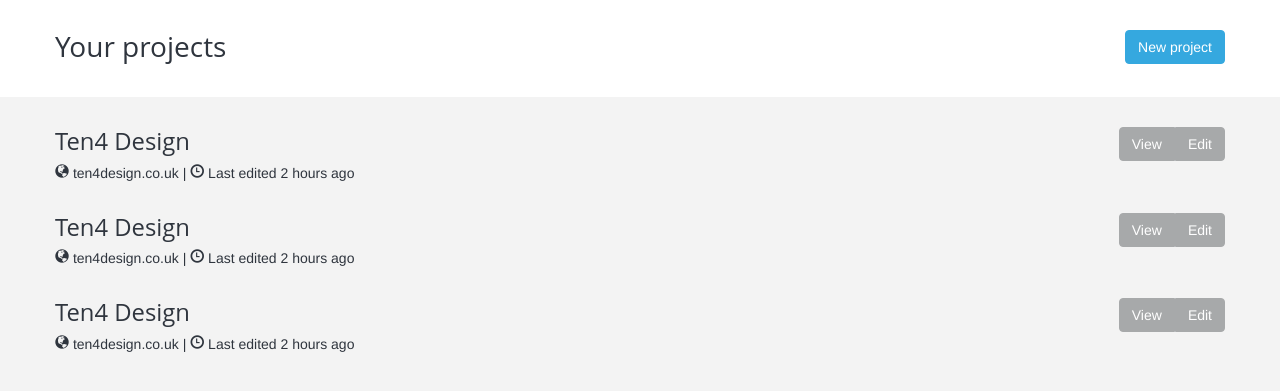
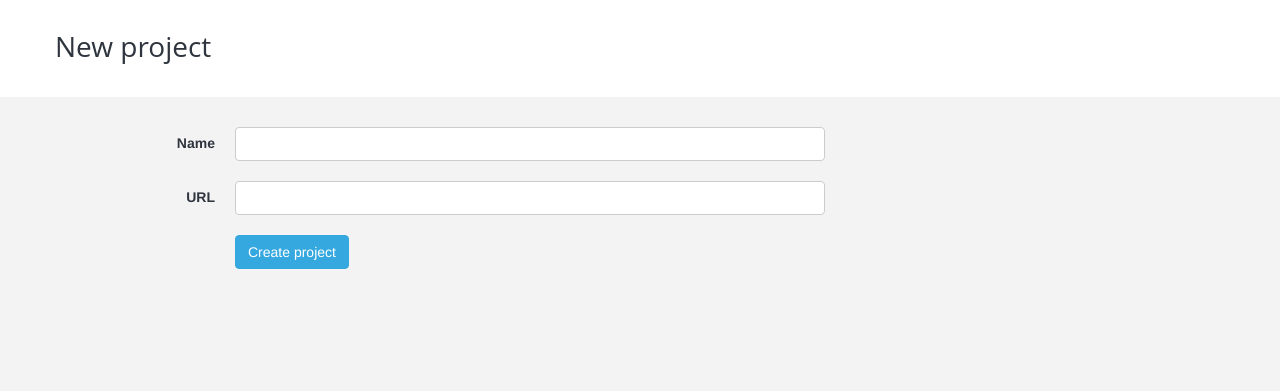
Before and after one commit to samlester/scoop-templates, a PHP site: page /project-new.php in a window 1280 px wide. Shown: the part 60-451 px from the top of the page. Run offline with PHP 8.4, Linux system fonts and the light colour scheme; some libraries are stand-ins or nearby versions.

Commit message:
New project form

```diff
--- a/assets/css/scoop.css
+++ b/assets/css/scoop.css
@@ -24,4 +24,5 @@ table tr td:first-child, table tr th:first-child {padding-left: 0;}
 
 .btn-primary {background-color: #35a8df; border-color: #35a8df;}
 
-input[type="text"]:focus, input[type="password"]:focus {-webkit-box-shadow: none; box-shadow: none; border-color: #2f353e;}
+input[type="text"], input[type="password"], input[type="url"] {-webkit-box-shadow: none; box-shadow: none;}
+input[type="text"]:focus, input[type="password"]:focus, input[type="url"]:focus {-webkit-box-shadow: none; box-shadow: none; border-color: #2f353e;}
--- a/project-new.php
+++ b/project-new.php
@@ -4,56 +4,37 @@
 <div class="scoop-pageheader">
 <div class="container">
 	<div class="row">
-		<div class="span7">
-			<h1 class="htype1">Your projects</h1>
-		</div>
-		<div class="span5">
-			<div class="pull-right">
-				<a href="#" class="btn btn-primary">New project</a>
-			</div>
+		<div class="span12">
+			<h1 class="htype1">New project</h1>
 		</div>
 	</div>
 </div>
 </div>
 
 <div class="container">
-	<div class="row scoop-project">
+	<div class="row">
 		<div class="span8">
-			<img class="scoop-project-icon pull-left" src="http://www.ten4design.co.uk/assets/www.ten4design.co.uk/images/default/apple-touch-icon.png" alt="">
-			<h2 class="htype2">Ten4 Design</h2>
-			<p><span class="glyphicon glyphicon-globe"> ten4design.co.uk</span> | <span class="glyphicon glyphicon-time"> Last edited 2 hours ago</span></p>
-		</div>
-		<div class="span4">
-			<div class="btn-group pull-right">
-				<a href="#" class="btn btn-secondary">View</a>
-				<a href="#" class="btn btn-secondary">Edit</a>
+			<form action="#" class="form-horizontal">
+				<div class="control-group">
+					<label for="" class="control-label">Name</label>
+					<div class="controls">
+						<input type="text">
 					</div>
 				</div>
-	</div>
-	<div class="row scoop-project">
-		<div class="span8">
-			<img class="scoop-project-icon pull-left" src="http://www.ten4design.co.uk/assets/www.ten4design.co.uk/images/default/apple-touch-icon.png" alt="">
-			<h2 class="htype2">Ten4 Design</h2>
-			<p><span class="glyphicon glyphicon-globe"> ten4design.co.uk</span> | <span class="glyphicon glyphicon-time"> Last edited 2 hours ago</span></p>
-		</div>
-		<div class="span4">
-			<div class="btn-group pull-right">
-				<a href="#" class="btn btn-secondary">View</a>
-				<a href="#" class="btn btn-secondary">Edit</a>
+
+				<div class="control-group">
+					<label for="" class="control-label">URL</label>
+					<div class="controls">
+						<input type="url">
 					</div>
 				</div>
+
+				<div class="control-group">
+					<div class="controls">
+						<button class="btn btn-primary">Create project</button>
 					</div>
-	<div class="row scoop-project">
-		<div class="span8">
-			<img class="scoop-project-icon pull-left" src="http://www.ten4design.co.uk/assets/www.ten4design.co.uk/images/default/apple-touch-icon.png" alt="">
-			<h2 class="htype2">Ten4 Design</h2>
-			<p><span class="glyphicon glyphicon-globe"> ten4design.co.uk</span> | <span class="glyphicon glyphicon-time"> Last edited 2 hours ago</span></p>
 				</div>
-		<div class="span4">
-			<div class="btn-group pull-right">
-				<a href="#" class="btn btn-secondary">View</a>
-				<a href="#" class="btn btn-secondary">Edit</a>
-			</div>
+			</form>
 		</div>
 	</div>
 </div>
```
Lines whose indentation alone changed are shown as unchanged.
